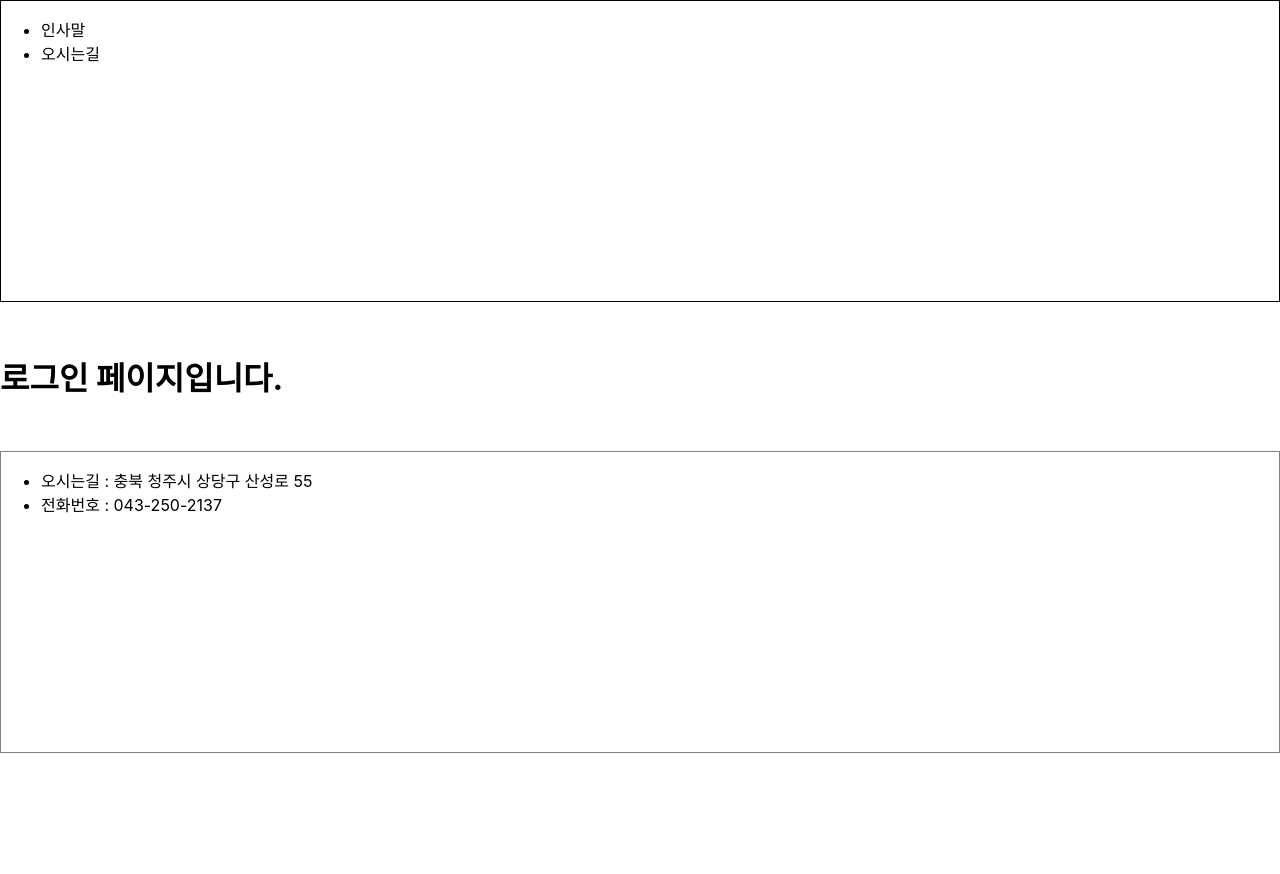
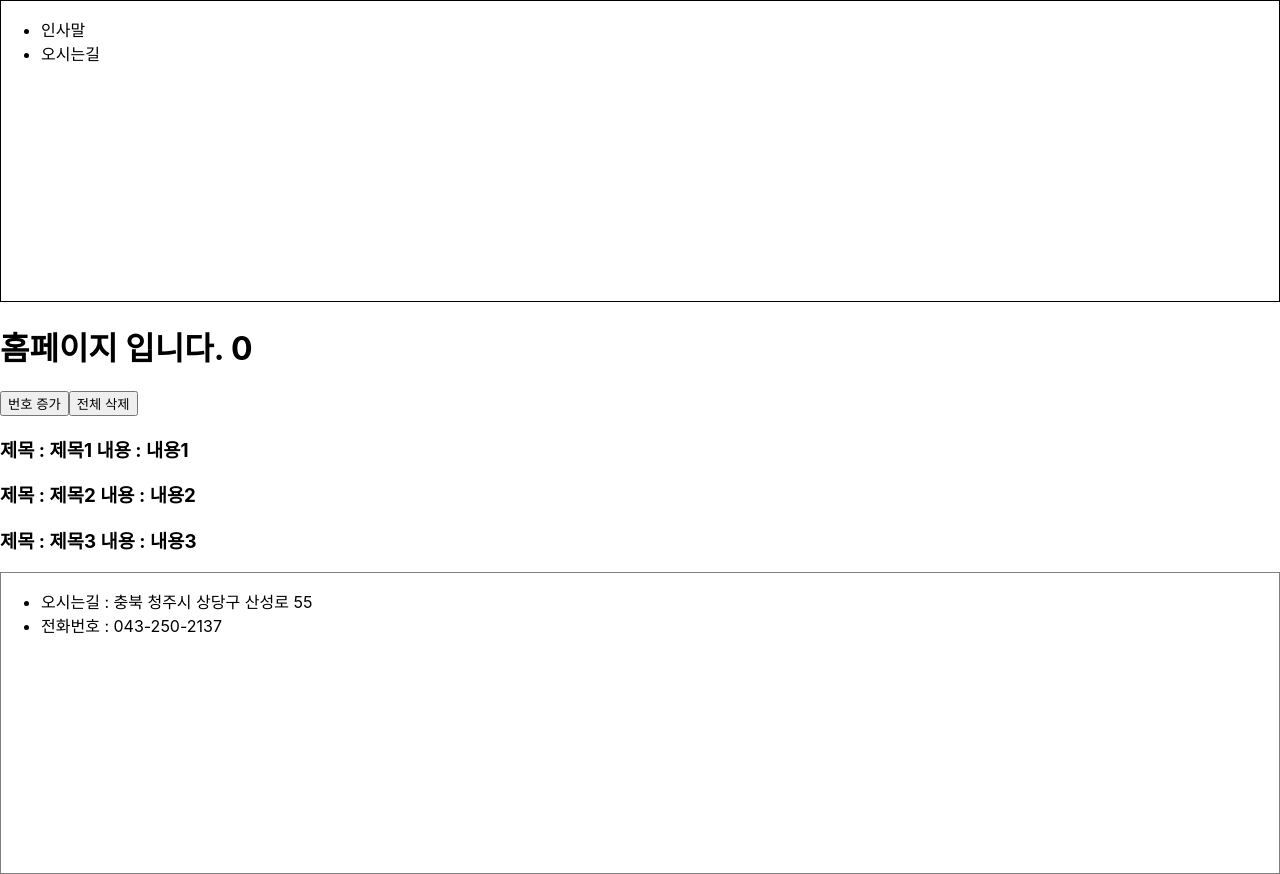
Before and after one commit to revisionismer/study-react, a React (Create React App) app: page / in a window 1280 px wide. Before the commit the page ends 800 px from the top, so only its background shows below. Built offline with nearby package versions, Linux system fonts and the light colour scheme.

Commit message:
9. react props(변수,함수 passing하기)

```diff
--- a/src/App.js
+++ b/src/App.js
@@ -11,6 +11,7 @@
 import Footer from './components/Footer';
 import Login from './components/login/Login';
 import LoginPage from './pages/LoginPage';
+import HomePage from './pages/HomePage';
 
 
 const aColor = {
@@ -204,7 +205,8 @@
 
   return (
     <div>
-      <LoginPage />
+      {/*  <LoginPage /> */}
+      <HomePage />
     </div>
   );
 
--- /dev/null
+++ b/src/components/home/Home.js
@@ -0,0 +1,21 @@
+import React from 'react';
+
+const Home = (props) => {
+    //   const boards = props.boards;
+    //   const id = props.id;
+
+    // Tip : 구조 분할 할당 : 2024-02-10, 11강 24:55초
+    const { boards, setBoards } = props;
+    const { number, setNumber } = props;
+
+    return (
+        <div>
+            <h1>홈페이지 입니다. {number}</h1>
+            <button onClick={() => setNumber(number + 1)}>번호 증가</button>
+            <button onClick={() => setBoards([])}>전체 삭제</button>
+            {boards.map((board) => <h3>제목 : {board.title} 내용 : {board.content}</h3>)}
+        </div>
+    );
+};
+
+export default Home;
--- /dev/null
+++ b/src/pages/HomePage.js
@@ -0,0 +1,34 @@
+import React, { useEffect, useState } from 'react';
+import Header from '../components/Header';
+import Footer from '../components/Footer';
+import Home from '../components/home/Home';
+
+const HomePage = () => {
+
+    // 1-1. http(요청) : (jquery ajax, fetch, axios) : useState의 첫번째 데이터는 상태 데이터여야 한다.
+    const [boards, setBoards] = useState([]);
+    const [number, setNumber] = useState(0);
+
+    // 1-2. 빈 배열을 디펜던시 자리에 넣으면 한번만 실행
+    useEffect(() => {
+        // 1-3. 다운로드 가정
+        let data = [
+            { id: 1, title: "제목1", content: "내용1" },
+            { id: 2, title: "제목2", content: "내용2" },
+            { id: 3, title: "제목3", content: "내용3" }
+        ];
+
+        setBoards([...data]);
+        setNumber(0);
+    }, [])
+
+    return (
+        <div>
+            <Header />
+            <Home boards={boards} setBoards={setBoards} number={number} setNumber={setNumber} />  {/** Props */}
+            <Footer />
+        </div>
+    );
+};
+
+export default HomePage;
```
Also changed, not shown: 1 other file (tests, documents, lock files or other folders).
